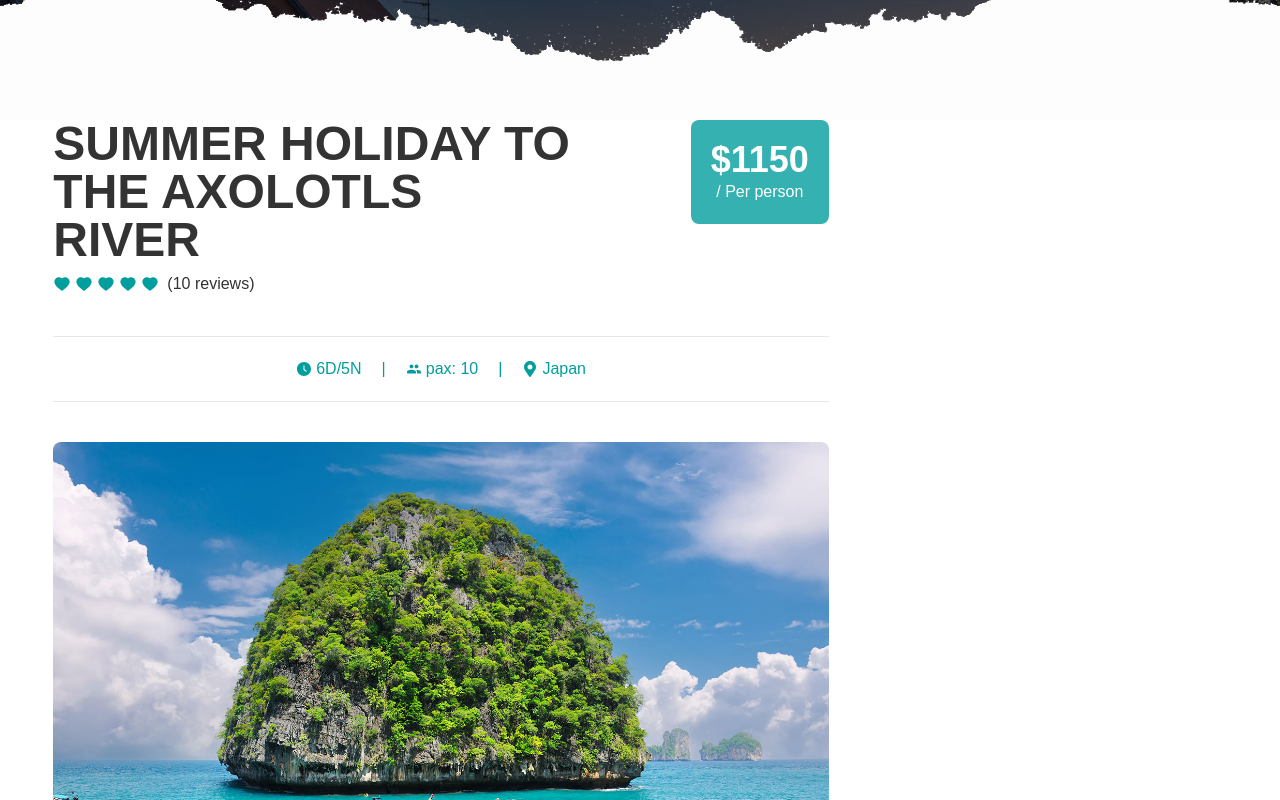
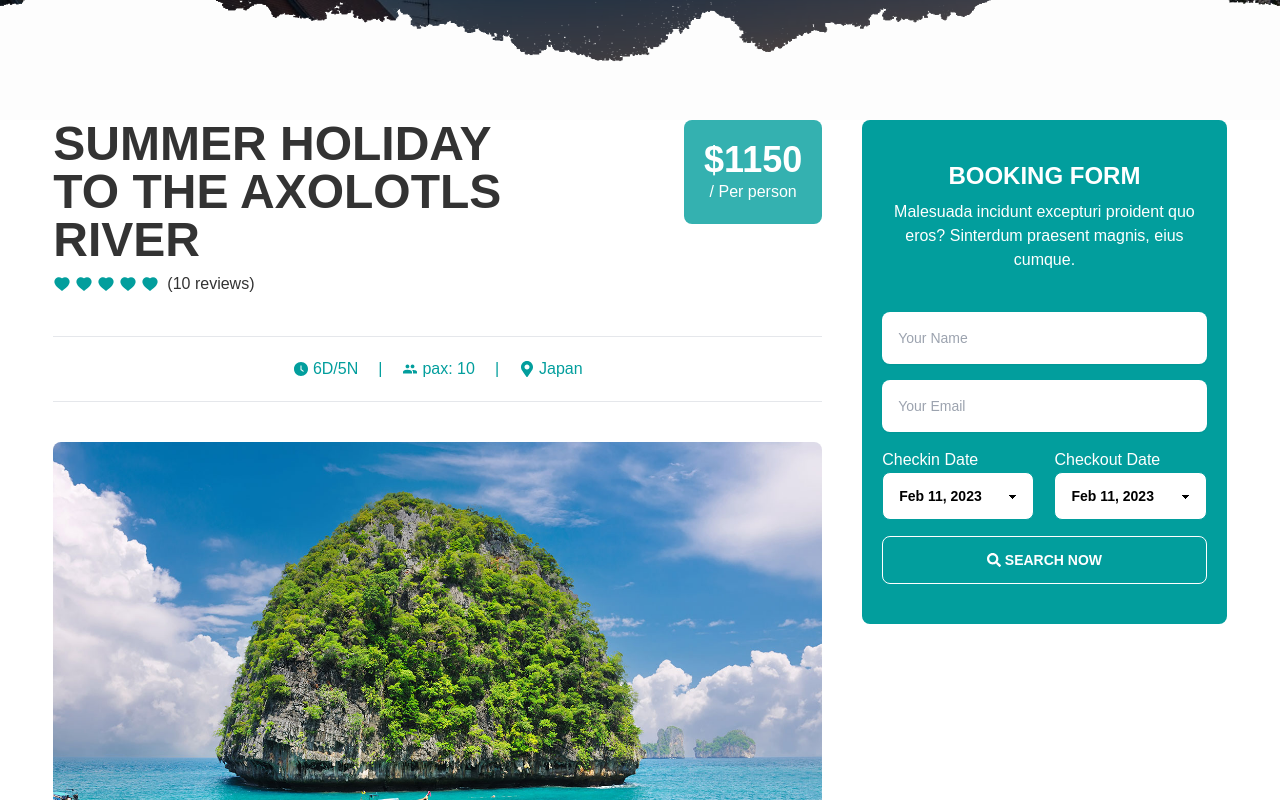
Before and after one commit to ismailjosim/traveler-client, a React (Create React App) app: page /package/1 in a window 1280 px wide. Shown: the part 360-1160 px from the top of the page. Built offline with nearby package versions, Linux system fonts and the light colour scheme; no server answers.

Commit message:
Add package details right side content

```diff
--- a/src/components/Home/HomeSections/HolidayForm.jsx
+++ b/src/components/Home/HomeSections/HolidayForm.jsx
@@ -8,10 +8,6 @@ import DatePicker from "react-datepicker";
 const HolidayForm = () => {
     const [startDate, setStartDate] = useState(new Date());
     const [endDate, setEndDate] = useState(new Date())
-
-
-
-
 
 
     return (
--- a/src/components/TourPackages/TourSections/PackageDetails.jsx
+++ b/src/components/TourPackages/TourSections/PackageDetails.jsx
@@ -1,21 +1,26 @@
-import React from 'react';
 import PageHeading from '../../../utilities/PageHeading';
 import { AiFillClockCircle, AiFillHeart } from 'react-icons/ai';
 import { IoMdPeople } from 'react-icons/io';
-import { FaMapMarkerAlt } from 'react-icons/fa';
+import { FaMapMarkerAlt, FaSearch } from 'react-icons/fa';
 import img01 from '../../../assets/brand/img27.jpg'
 import { BiCheck } from 'react-icons/bi';
 import { RxCross2 } from 'react-icons/rx';
 import { BsFillRecordCircleFill } from 'react-icons/bs';
+import { useState } from 'react';
+import DatePicker from "react-datepicker";
+
+
+
 const PackageDetails = () => {
     const arr = [1, 2, 3, 4, 5]
-
+    const [startDate, setStartDate] = useState(new Date());
+    const [endDate, setEndDate] = useState(new Date())
 
 
     return (
         <section>
             <PageHeading headTitle={ 'Package Details' } />
-            <div className='w-11/12 mx-auto grid grid-cols-3 gap-5'>
+            <div className='w-11/12 mx-auto grid grid-cols-3 gap-10'>
                 {/* Left-side content */ }
                 <div className='col-span-2'>
                     {/* Header: Package Details */ }
@@ -105,12 +110,15 @@ const PackageDetails = () => {
                     </div>
                     {/* section: ITINERARY */ }
                     <div>
-                        <h3 className='text-2xl font-semibold mb-5'>ITINERARY :</h3>
+                        <h3 className='text-2xl font-semibold'>ITINERARY :</h3>
+                        <p className='my-5'>
+                            Malesuada incidunt excepturi proident quo eros? Id interdum praesent magnis, eius cumque? Integer aptent officiis recusandae habitasse iure, quisque culpa!
+                        </p>
                         <ul className='flex flex-col gap-2 mb-20'>
                             {
                                 arr.map((item, idx) => {
                                     return (
-                                        <li key={ idx } className='flex items-center gap-1'>
+                                        <li key={ idx } className='flex items-center gap-2'>
                                             <BsFillRecordCircleFill className='text-primary' />
                                             <span className='text-base'>DAY 1 Departure at the airport and arrival at the hotel</span>
                                         </li>
@@ -123,12 +131,68 @@ const PackageDetails = () => {
 
                 </div>
                 {/* Section: Right-side content */ }
-                <div>
+                <div className='col-span-1'>
 
+                    <div className="bg-primary rounded-lg text-white px-5 py-10">
+                        <div className="mx-auto max-w-lg text-center">
+                            <h4 className="text-2xl font-bold sm:text-2xl">BOOKING FORM</h4>
+                            <p className='py-2'>
+                                Malesuada incidunt excepturi proident quo eros? Sinterdum praesent magnis, eius cumque.
+                            </p>
+                        </div>
+                        <form className="mx-auto mt-8 mb-0 max-w-md space-y-4">
+                            <div>
+                                <div className="relative">
+                                    <input
+                                        type="text"
+                                        name='name'
+                                        className="w-full rounded-lg border-gray-200 p-4 pr-12 text-sm shadow-sm"
+                                        placeholder="Your Name"
+                                    />
+                                </div>
+                            </div>
 
+                            <div>
+                                <div className="relative">
+                                    <input
+                                        type="email"
+                                        name='email'
+                                        className="w-full rounded-lg border-gray-200 p-4 pr-12 text-sm shadow-sm"
+                                        placeholder="Your Email"
+                                    />
+                                </div>
+                            </div>
+                            <div className='flex gap-5'>
+                                <div className='px-2 lg:px-0'>
+                                    <h3>Checkin Date</h3>
+                                    <DatePicker
+                                        className="select w-full border border-primary text-black"
+                                        selected={ startDate }
+                                        onChange={ (date) => setStartDate(date) }
+                                        dateFormat="PP"
+                                    />
+                                </div>
+                                <div className='px-2 lg:px-0'>
+                                    <h3>Checkout Date</h3>
+                                    <DatePicker
+                                        className="select w-full border border-primary text-black"
+                                        placeholderText='Start Date'
+                                        selected={ endDate }
+                                        onChange={ (date) => setEndDate(date) }
+                                        dateFormat="PP"
+                                    />
+                                </div>
+                            </div>
+                            <div className='flex flex-col px-2 lg:px-0 lg:mb-0 mb-5'>
+                                <button className='btn btn-outline text-white hover:bg-secondary transition-all duration-300 flex gap-1'>
+                                    <FaSearch />
+                                    <span>Search Now</span>
+                                </button>
+                            </div>
+
+                        </form>
+                    </div>
                 </div>
-
-
             </div>
         </section>
     );
```
